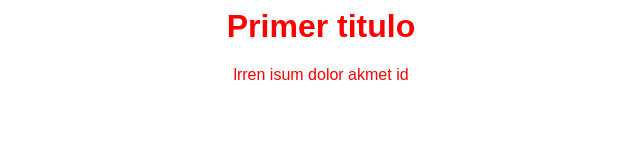
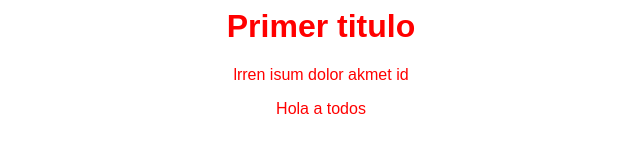
Before and after one commit to carilololo/hyperblog, a plain HTML site: page index.html in a window 1280 px wide. Shown: the whole page, without its empty margins (319-959 px from the left). Drawn offline with Linux system fonts and the light colour scheme.

```diff
--- a/index.html
+++ b/index.html
@@ -8,5 +8,8 @@
         <p>
             lrren isum dolor akmet id
         </p>
+        <p>
+            Hola a todos
+        </p>
     </body>
 </html>
```
